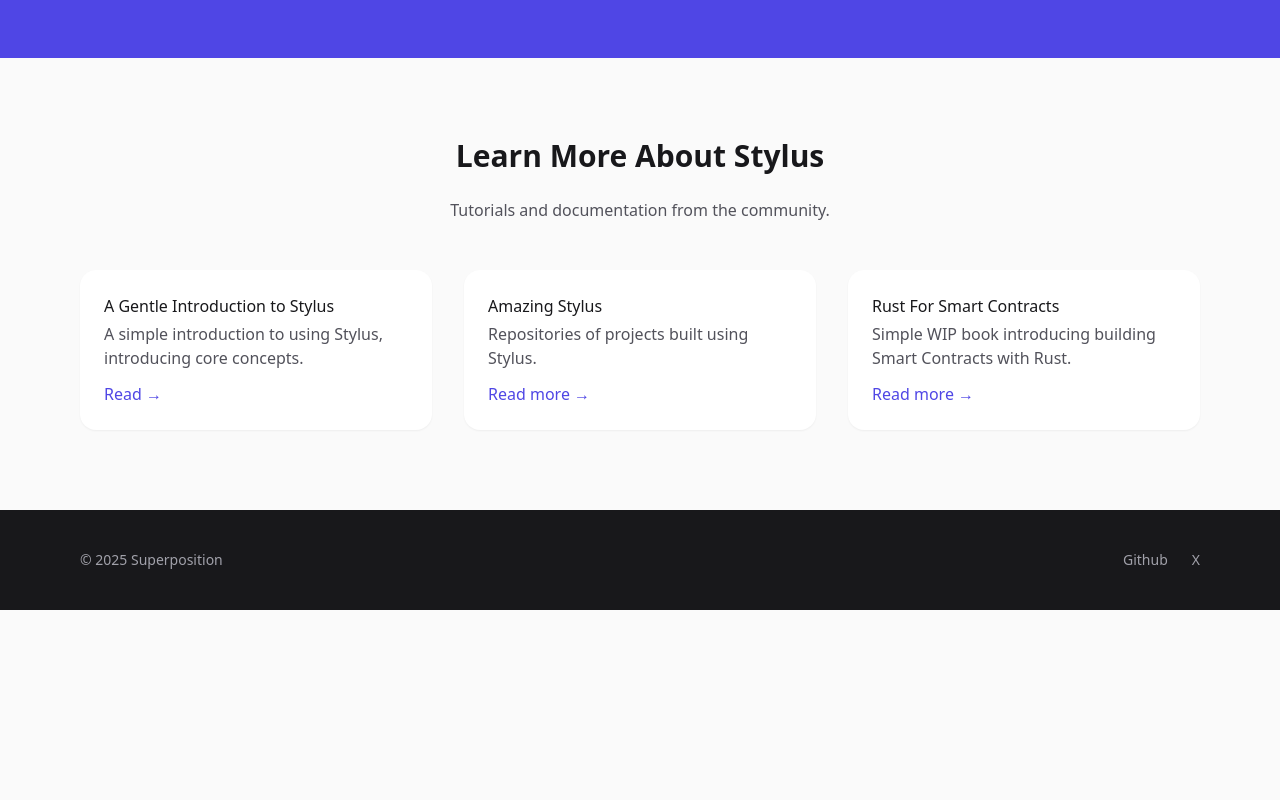
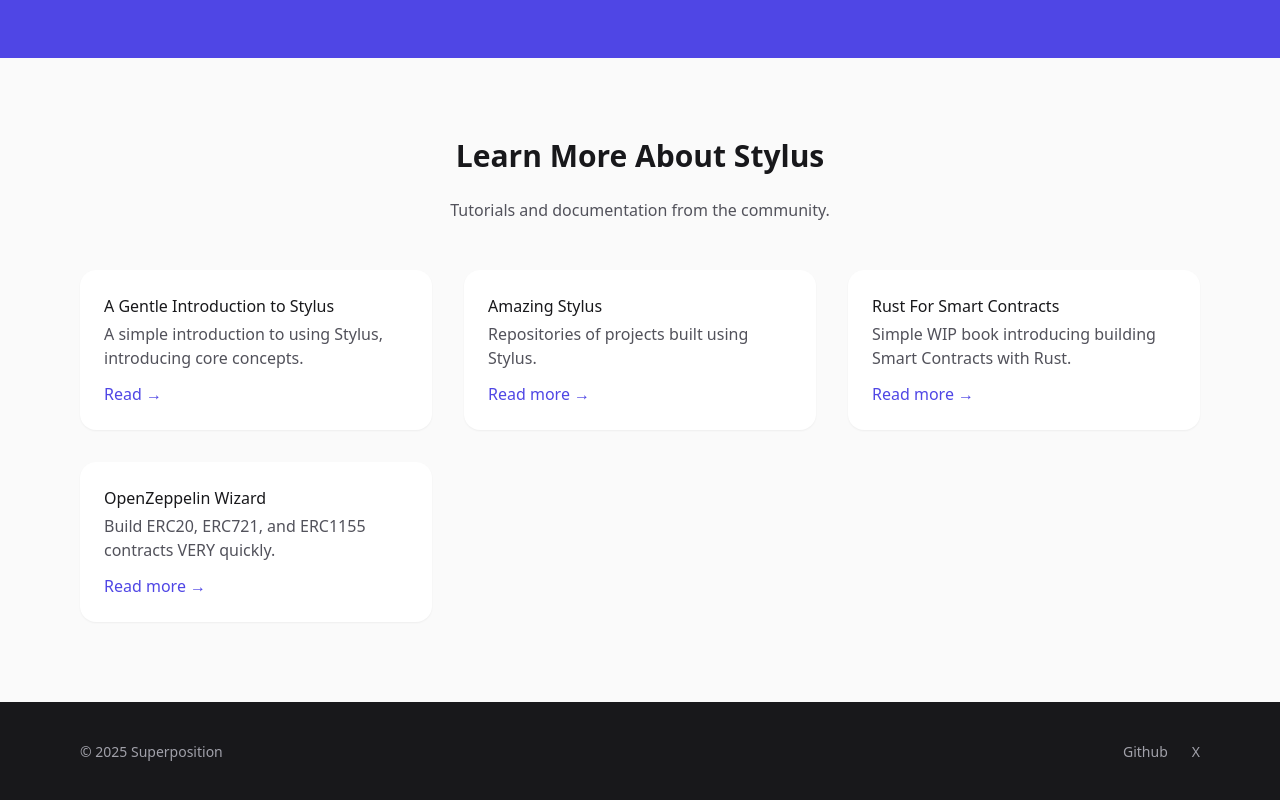
Before and after one commit to af-afk/stylusup.sh, a plain HTML site: page index.html in a window 1280 px wide. Shown: the part 1729-2529 px from the top of the page. Before the commit the page ends 2339 px from the top, so only its background shows below. Drawn offline with nearby package versions, Linux system fonts and the light colour scheme.

Commit message:
Include OZ's builder

```diff
--- a/index.html
+++ b/index.html
@@ -106,6 +106,13 @@
 			<p class="text-zinc-600 mb-3">Simple WIP book introducing building Smart Contracts with Rust.</p>
 			<a href="https://rust-for-smart-contracts.com" target="_blank" rel="noopener" class="text-indigo-600 font-medium">Read more →</a>
 		  </article>
+		  <article class="p-6 bg-white rounded-2xl shadow-sm hover:shadow-md transition">
+			<h3 class="font-medium mb-1">OpenZeppelin Wizard</h3>
+			<p class="text-zinc-600 mb-3">Build ERC20, ERC721, and ERC1155 contracts VERY quickly.</p>
+			<a href="https://wizard.openzeppelin.com/stylus" class="text-indigo-600 font-medium" rel="noopener" target="_blank">
+Read more →
+			</a>
+		  </article>
 		</div>
 	  </div>
 	</section>
```
